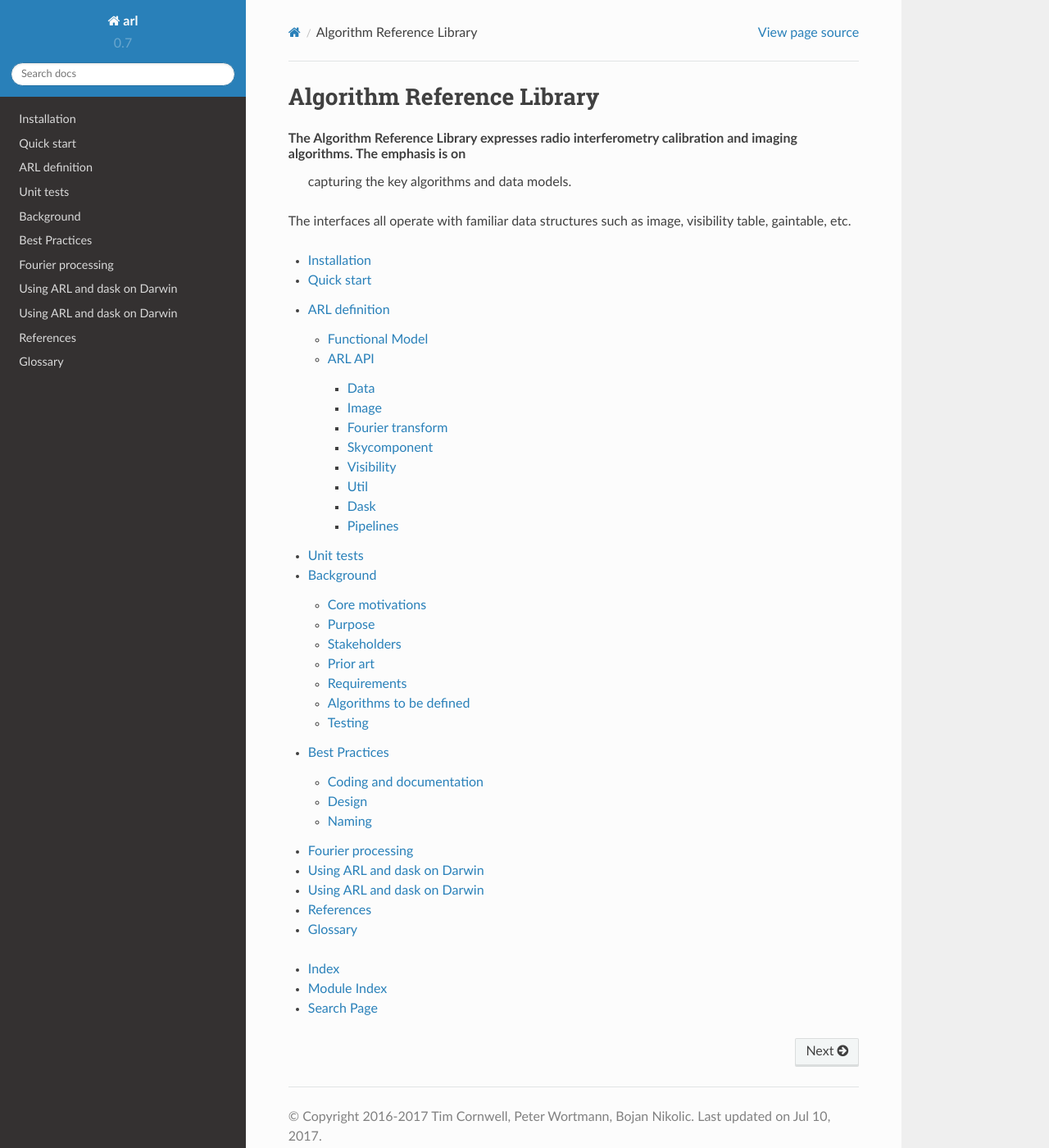
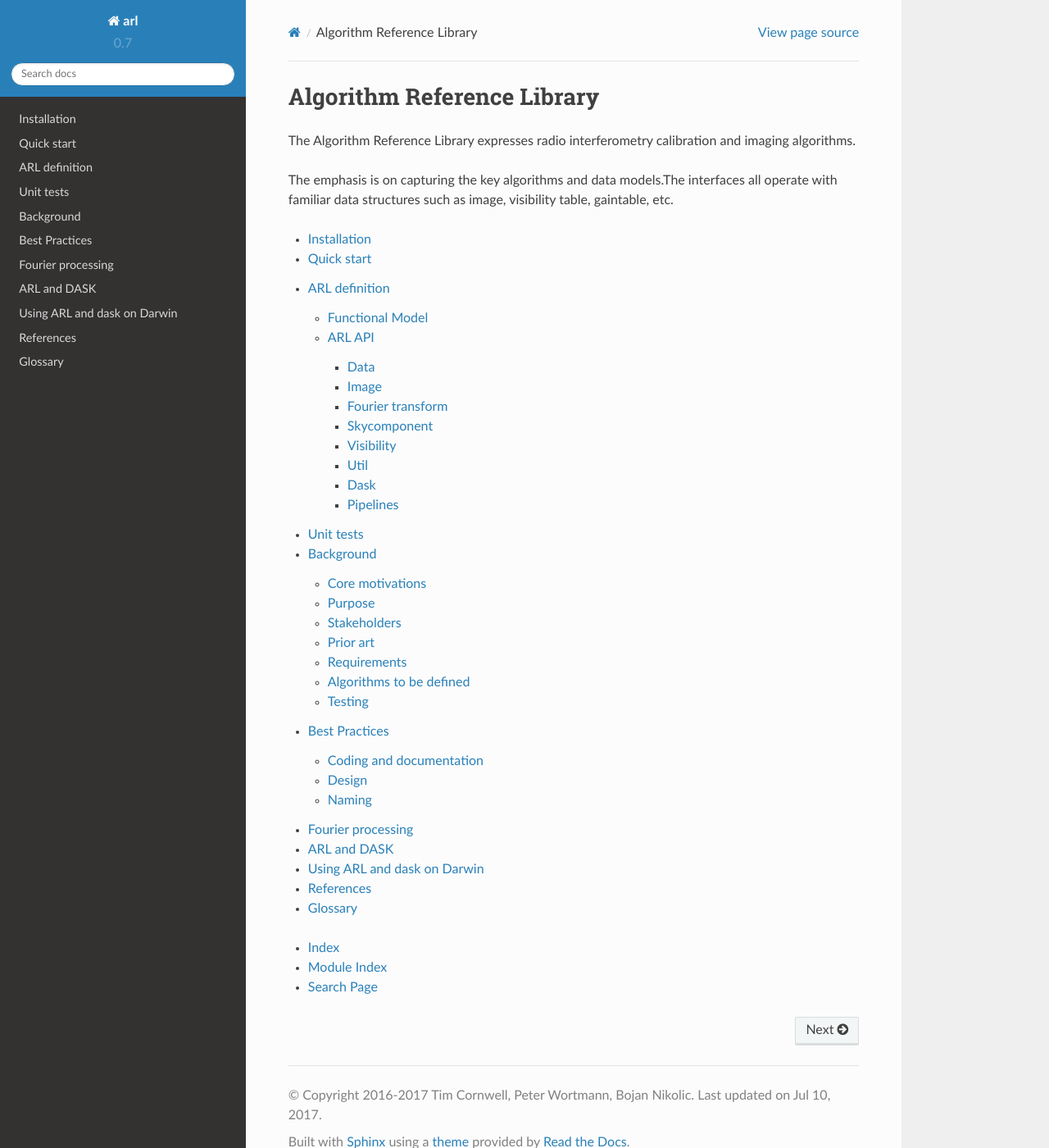
Before and after one commit to ska-telescope/ska-sdp-func-python, a Sphinx documentation site: the page built from docs/index.rst, in a window 1280 px wide and 1400 px high. Shown: the whole window at 82% size. Built offline with Sphinx 7.4.7 and the Read the Docs theme 2.0.0, drawn with Linux system fonts in a browser that asks for light colours; pages that are not in the unit, such as notebooks, are missing from menus.

```diff
--- a/docs/ARL_dask.rst
+++ b/docs/ARL_dask.rst
@@ -1,6 +1,6 @@
 
-Using ARL and dask on Darwin
-****************************
+ARL and DASK
+************
 
 Dask is a python package for distributed processing:
 
--- a/docs/ARL_quickstart.rst
+++ b/docs/ARL_quickstart.rst
@@ -43,7 +43,6 @@ See the jupyter note books below:
    arl/peeling
    arl/simple-dask
    arl/imaging-dask
-   arl/imaging-pipelines
    arl/imaging-spectral
 
 In addition, there are other notebooks in examples/arl that are not built as part of this documentation. See e.g.
--- a/docs/index.rst
+++ b/docs/index.rst
@@ -4,11 +4,10 @@
 Algorithm Reference Library
 ***************************
 
-The Algorithm Reference Library expresses radio interferometry calibration and imaging algorithms. The emphasis is on
- capturing the key algorithms and data models.
+The Algorithm Reference Library expresses radio interferometry calibration and imaging algorithms.
 
-The interfaces all operate with familiar data structures such as image,
-visibility table, gaintable, etc.
+The emphasis is on capturing the key algorithms and data models.The interfaces all operate with familiar data
+structures such as image, visibility table, gaintable, etc.
 
 .. toctree::
    :maxdepth: 3
```
Also changed, not shown: other parts of docs/ARL_dask.rst (+2 -2 lines), docs/ARL_Fourier_processing.rst (+8 -1 lines), 1 other file.
